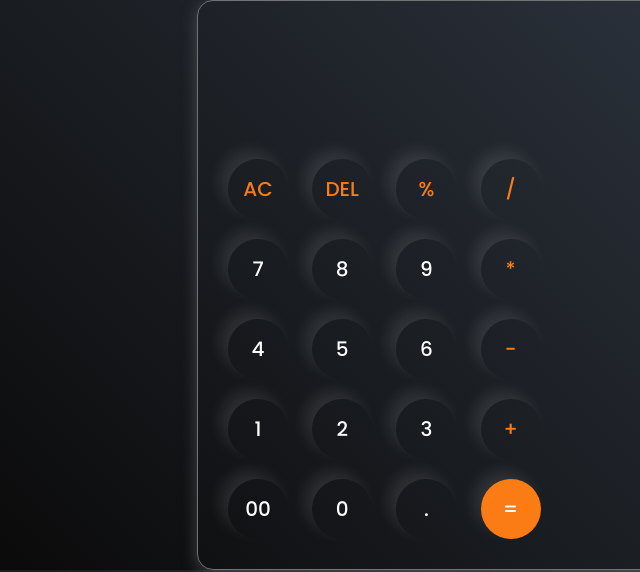
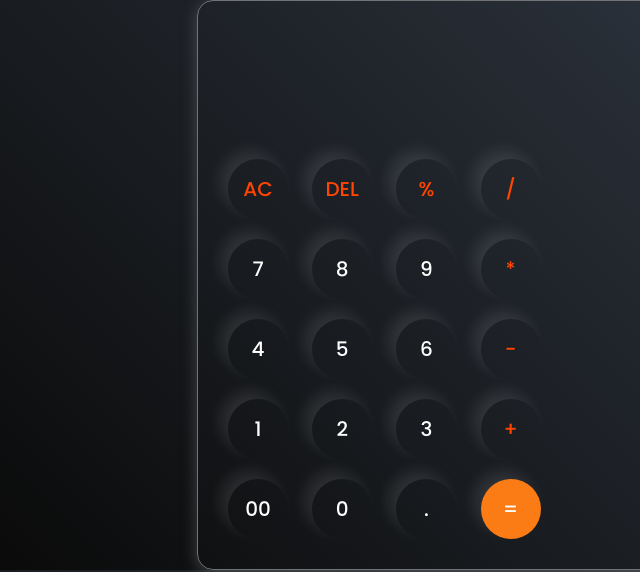
Before and after one commit to tusharsinha250898/Calaculator-using-JavaScript, a plain HTML site: page index.html in a window 1280 px wide. Shown: the top 572 px of the page, 0-640 px from the left. Drawn offline with Linux system fonts and the light colour scheme.

Commit message:
changes in css

```diff
--- a/style.css
+++ b/style.css
@@ -61,5 +61,5 @@ button {
 }
 
 .operator {
-    color: #fb7c14;
+    color: #ff4500;
 }
```
